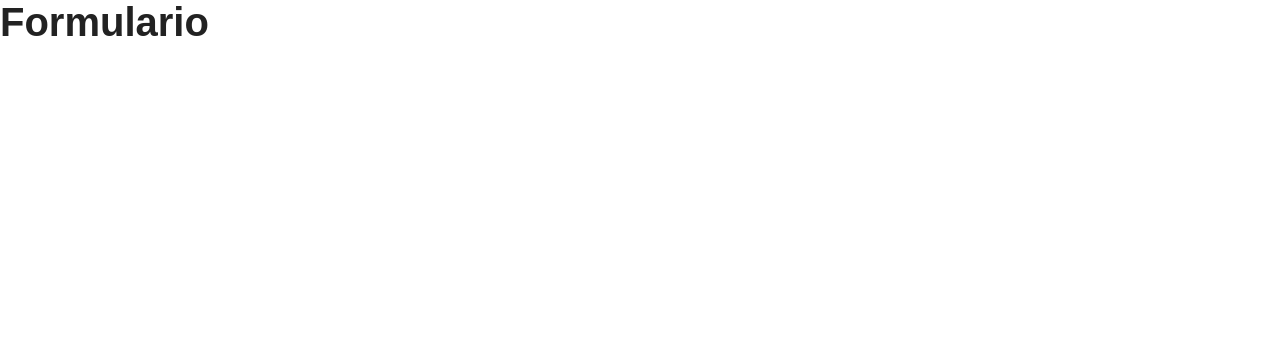
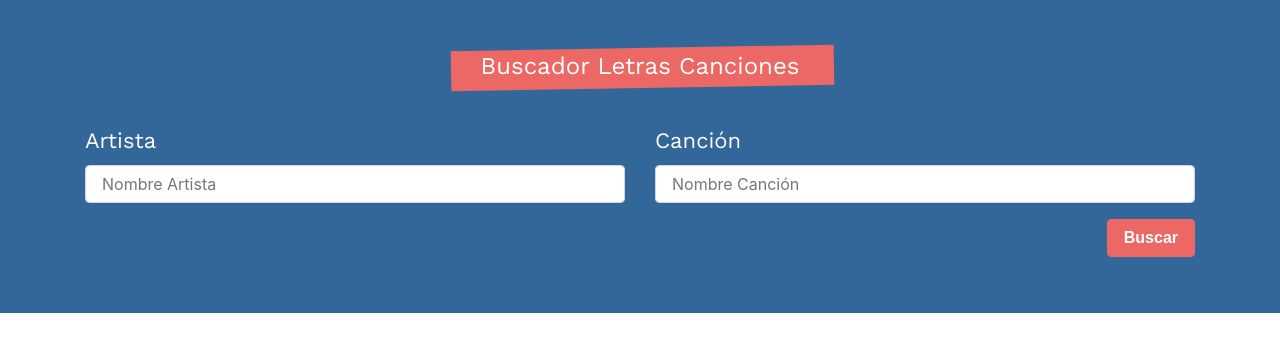
Before and after one commit to codigoconjuan/letras_react, a React (Create React App) app: page / in a window 1280 px wide. Shown: the top 352 px of the page. Built offline with nearby package versions, Linux system fonts and the light colour scheme; a web font is replaced by a local one.

Commit message:
agregando el form

```diff
--- a/src/components/Formulario.js
+++ b/src/components/Formulario.js
@@ -1,7 +1,53 @@
 import React from 'react';
 
 const Formulario = () => {
-    return ( <h1>Formulario</h1> );
+    return (
+        <div className="bg-info">
+            <div className="container">
+                <div className="row">
+                    <form
+                        className="col card text-white bg-transparent mb-5 pt-5 pb-2"
+                    >
+                        <fieldset>
+                            <legend className="text-center">Buscador Letras Canciones</legend>
+
+                            <div className="row">
+                                <div className="col-md-6">
+                                    <div className="form-group">
+                                        <label>Artista</label>
+                                        <input
+                                            type="text"
+                                            className="form-control"
+                                            name="artista"
+                                            placeholder="Nombre Artista"
+                                        />
+                                    </div>
+
+                                </div>
+                                <div className="col-md-6">
+                                    <div className="form-group">
+                                        <label>Canción</label>
+                                        <input
+                                            type="text"
+                                            className="form-control"
+                                            name="cancion"
+                                            placeholder="Nombre Canción"
+                                        />
+                                    </div>
+                                </div>
+                            </div>
+
+                            <button
+                                type="submit"
+                                className="btn btn-primary float-right"
+                            >Buscar</button>
+                        </fieldset>
+
+                    </form>
+                </div>
+            </div>
+        </div>
+     );
 }
 
 export default Formulario;
```
